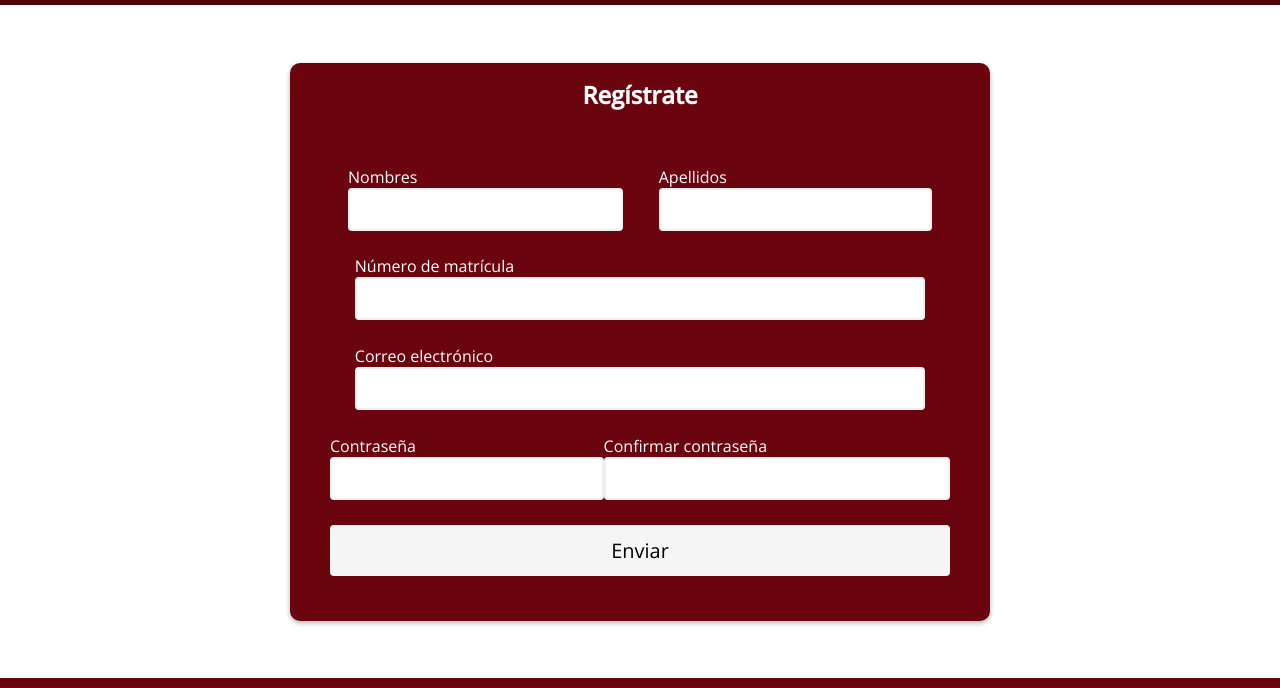
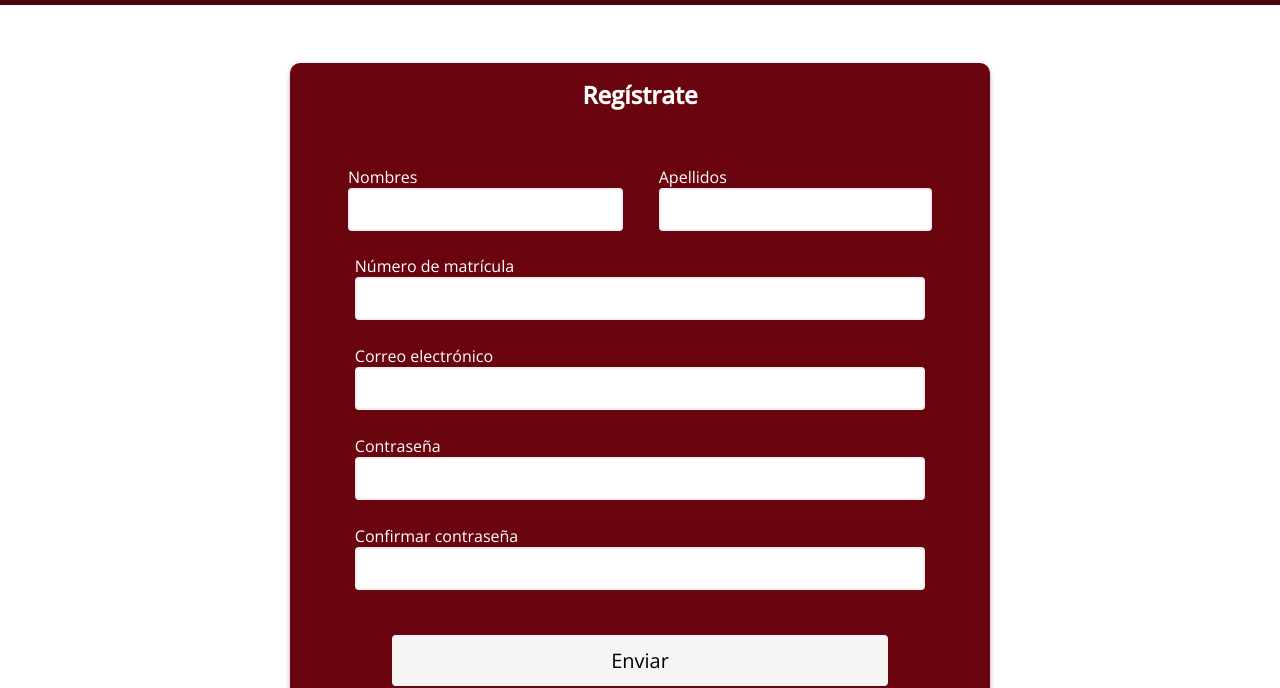
Before and after one commit to IonCna/DorotheaOnline, a website: page views/Register.html in a window 1280 px wide. Shown: the part 96-784 px from the top of the page. Drawn offline with nearby package versions, Linux system fonts and the light colour scheme; files that its build step writes are made by us from their sources; files whose address does not match are found by name; a web font is replaced by a local one.

Commit message:
Register terminado, GRANDE CHIPA

```diff
--- a/public/css/Footer.css
+++ b/public/css/Footer.css
@@ -45,10 +45,10 @@ a:active {
   color: #e0e0e0;
 }
 
-a:hover {
-	color: #8F8F8F;
-}
-
 .footer_info_text li {
   list-style: none;
 }
+
+.footer_info_text li a:hover {
+  color: #8F8F8F;
+}
--- a/public/css/Header.css
+++ b/public/css/Header.css
@@ -20,8 +20,12 @@
 
 /* End subHeader */
 
-.title__container:hover {
-  cursor: default;
+.title__container {
+  display: inline;
+}
+
+.title__container a:hover {
+  cursor: pointer;
 }
 
 a:link,
--- a/public/css/register.css
+++ b/public/css/register.css
@@ -34,11 +34,17 @@
   justify-content: space-around;
 }
 
-.form-control.matricula, .form-control.correo {
+.form-control.matricula,
+.form-control.correo,
+.form-control.contraseña,
+.form-control.confirmarContraseña {
   margin: 4% 4% 4% 4%;
 }
 
-.form-control.matricula input, .form-control.correo input {
+.form-control.matricula input,
+.form-control.correo input,
+.form-control.contraseña input,
+.form-control.confirmarContraseña input{
   width: 570px;
 }
 
@@ -93,7 +99,12 @@
   visibility: visible;
 }
 
-.register__container input[type=button] {
+.button__container{
+    display: flex;
+    justify-content: center;
+}
+
+.register__container input[type="button"] {
   background-color: var(--BTN_COLOR);
   border: 2px solid var(--BTN_COLOR);
   border-radius: 4px;
@@ -103,11 +114,11 @@
   font-size: 20px;
   padding: 10px;
   margin-top: 20px;
-    width: 100%;
+  width: 80%;
   margin-bottom: 15px;
 }
 
-.register__container input[type=button]:hover {
+.register__container input[type="button"]:hover {
   background-color: var(--HOVER_COLOR);
   border: 2px solid var(--HOVER_COLOR);
   cursor: pointer;
--- a/views/Register.html
+++ b/views/Register.html
@@ -55,11 +55,17 @@
               <small>Error mensaje</small>
             </div>
             <!-- contraseña y confirmar contraseña bugeados wtf-->
-            <div class="form-control nombre">
+            <div class="form-control contraseña">
               <div>
                 <label>Contraseña</label>
                 <input type="password" />
               </div>
+              <i class="fas fa-check-circle"></i>
+              <i class="fas fa-exclamation-circle"></i>
+              <small>Error mensaje</small>
+              <!-- IF (BUGEADO) ARREGLAR() -->
+            </div>
+            <div class="form-control confirmarContraseña">
               <div>
                 <label>Confirmar contraseña</label>
                 <input type="password" />
@@ -67,9 +73,10 @@
               <i class="fas fa-check-circle"></i>
               <i class="fas fa-exclamation-circle"></i>
               <small>Error mensaje</small>
-              <!-- IF (BUGEADO) ARREGLAR() -->
             </div>
-            <input type="button" value="Enviar" />
+            <div class="button__container">
+              <input type="button" value="Enviar" />
+            </div>
           </form>
         </div>
       </section>
```
Lines whose indentation alone changed are shown as unchanged.
